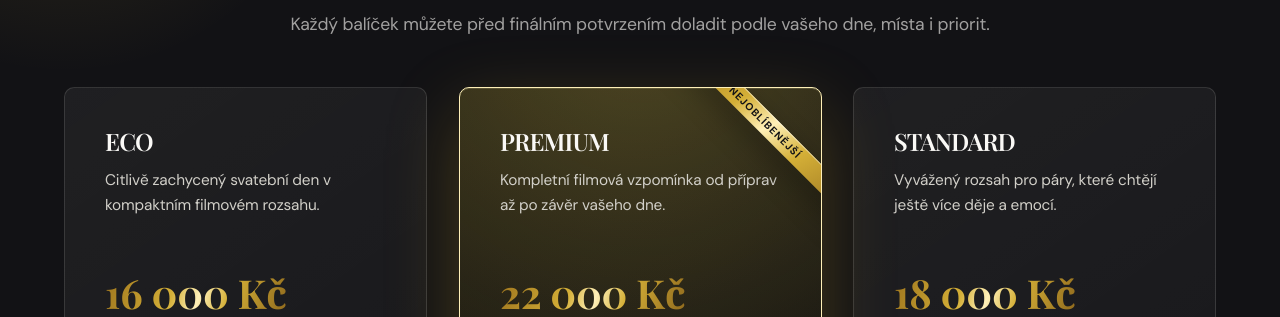
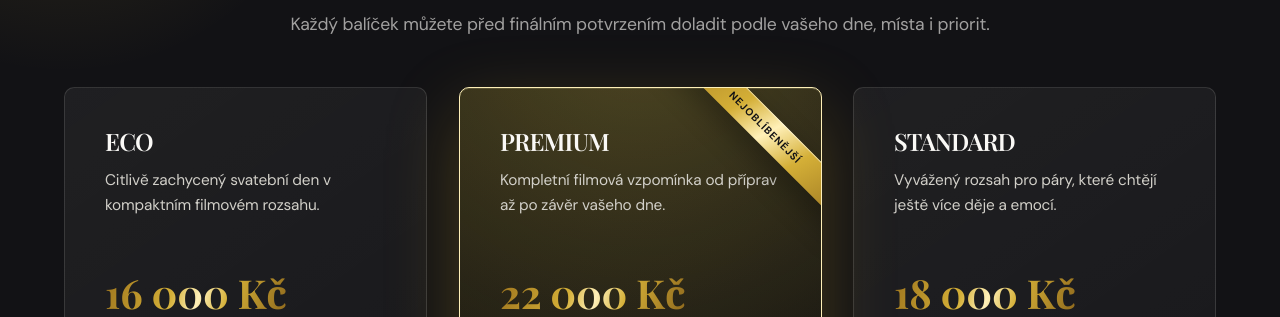
Before and after one commit to ivanovgeno/ivproduction, a PHP site: page /svatby.html in a window 1280 px wide. Shown: the part 2932-3249 px from the top of the page. Run offline with PHP 8.4, Linux system fonts and the light colour scheme; some web fonts are replaced.

Commit message:
Use grid centering for premium sash text

```diff
--- a/packages.css
+++ b/packages.css
@@ -176,14 +176,9 @@
 
 .package-popular-ribbon__text {
     display: block;
-    left: 50%;
     line-height: 1;
-    position: absolute;
     text-align: center;
-    top: 50%;
-    transform: translate(-50%, -50%);
     white-space: nowrap;
-    width: max-content;
 }
 
 .pricing-card.is-popular:hover .package-popular-ribbon {
```
